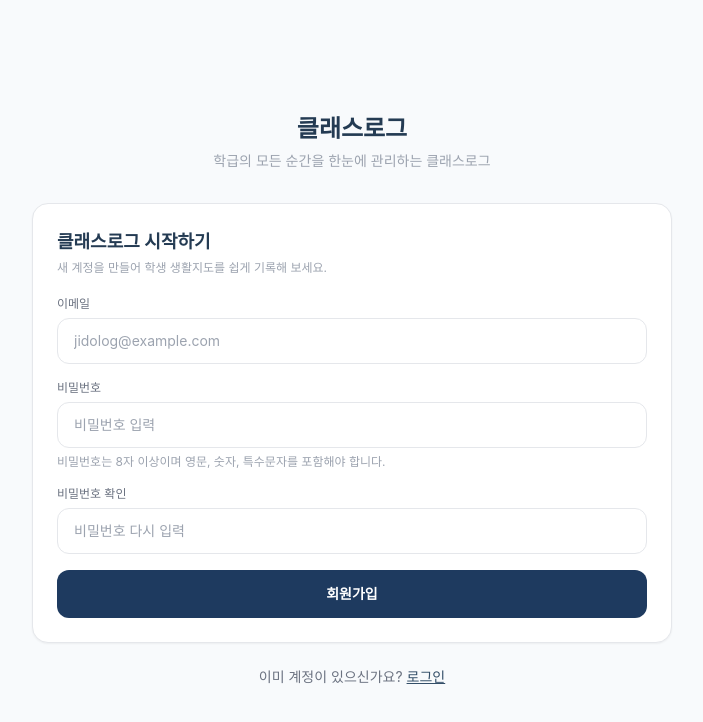
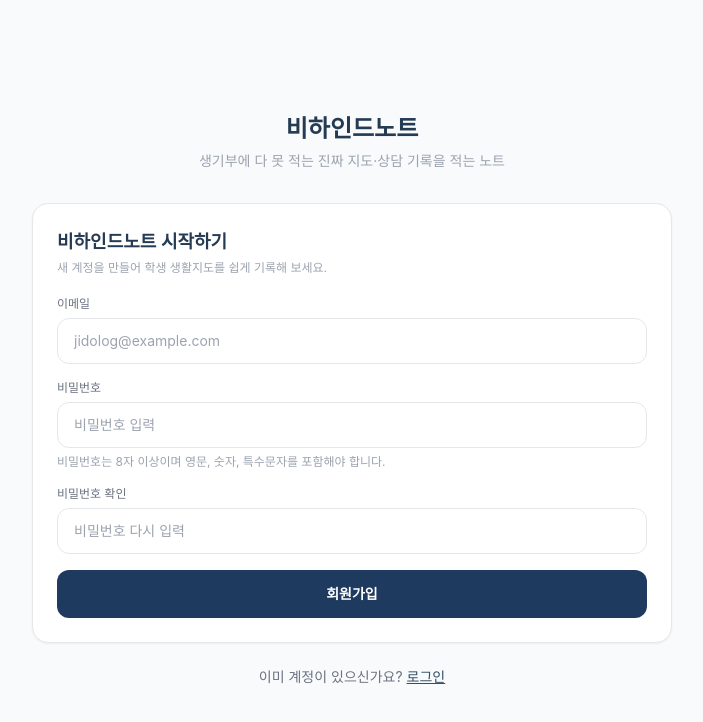
Before and after one commit to andybaby94/Bolt94-2.0, a React (Vite) app: page /signup in a window 1280 px wide. Shown: the top 722 px of the page, without its empty margins (288-991 px from the left). Built offline with nearby package versions, Linux system fonts and the light colour scheme; no server answers.

Commit message:
Updated Signup.tsx

```diff
--- a/src/pages/Signup.tsx
+++ b/src/pages/Signup.tsx
@@ -2,8 +2,8 @@ import { useState } from 'react';
 import { Link, useNavigate } from 'react-router-dom';
 import { supabase } from '@/lib/supabase';
 
-const BRAND = '클래스로그';
-const SLOGAN = '학급의 모든 순간을 한눈에 관리하는 클래스로그';
+const BRAND = '비하인드노트';
+const SLOGAN = '생기부에 다 못 적는 진짜 지도·상담 기록을 적는 노트';
 const PASSWORD_POLICY = '비밀번호는 8자 이상이며 영문, 숫자, 특수문자를 포함해야 합니다.';
 
 function isValidPassword(pw: string): boolean {
@@ -66,7 +66,7 @@ export function Signup() {
 
       <div className="rounded-2xl border border-gray-200 bg-white p-6 shadow-sm">
         <div className="mb-5">
-          <h2 className="text-lg font-semibold text-navy-800">클래스로그 시작하기</h2>
+          <h2 className="text-lg font-semibold text-navy-800">비하인드노트 시작하기</h2>
           <p className="mt-1 text-xs text-gray-400">새 계정을 만들어 학생 생활지도를 쉽게 기록해 보세요.</p>
         </div>
 
```
